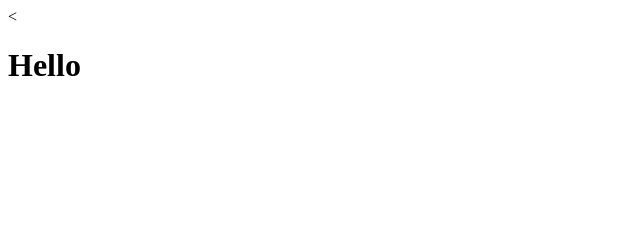
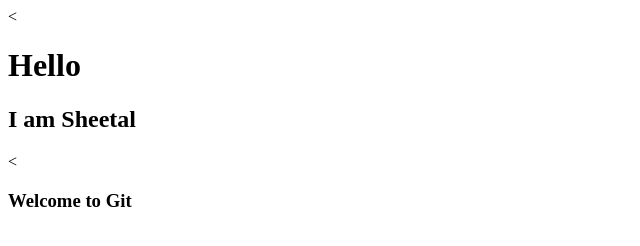
Before and after one commit to sheetalk/test, a plain HTML site: page index.html in a window 1280 px wide. Shown: the whole page, without its empty margins (0-640 px from the left). Drawn offline with Linux system fonts and the light colour scheme.

Commit message:
branch test2 changes

```diff
--- a/index.html
+++ b/index.html
@@ -6,5 +6,7 @@
 </head>
 <body>
     <<h1>Hello</h1>
+    <h2>I am Sheetal </h2>
+   <<h3>Welcome to Git</h3>
 </body>
 </html>
```
